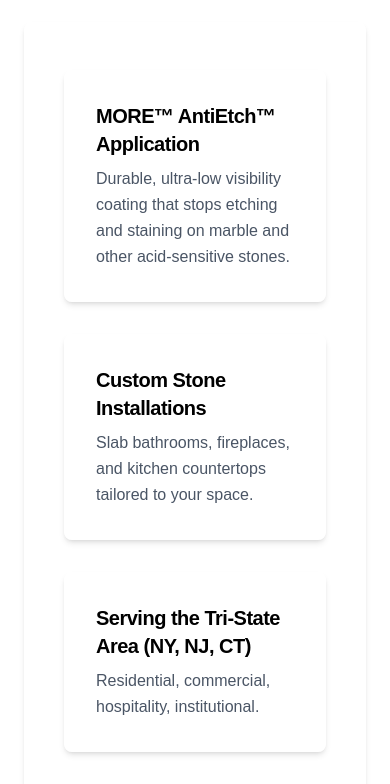
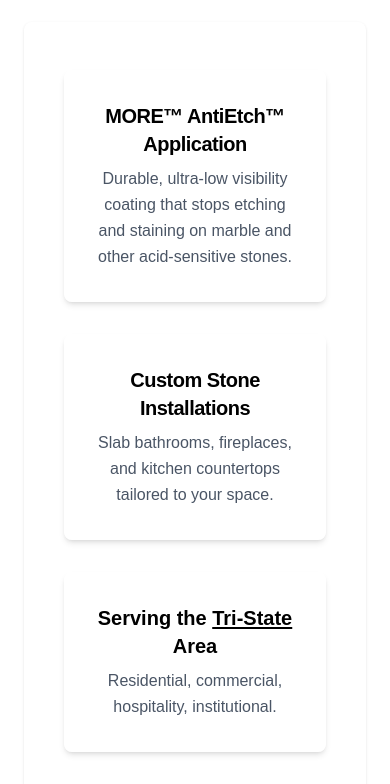
Before and after one commit to tanav-malhotra/stone-protection-pro-website, a Next.js app: page / in a window 390 px wide. Shown: the part 784-1568 px from the top of the page. Built offline with nearby package versions, Linux system fonts and the light colour scheme.

Commit message:
add tooltip for Tri-State area explanation in Services component; refine layout and shadow styles for improved consistency

```diff
--- a/src/components/Services.tsx
+++ b/src/components/Services.tsx
@@ -1,30 +1,66 @@
 import {services} from "@/data/site";
+import {useEffect, useRef, useState} from "react";
 
 export default function Services() {
+    const [tipOpen, setTipOpen] = useState(false);
+    const tipRef = useRef<HTMLButtonElement | null>(null);
+
+    /* close tooltip if you click anywhere else */
+    useEffect(() => {
+        const close = (e: MouseEvent) => {
+            if (!tipRef.current?.contains(e.target as Node)) setTipOpen(false);
+        };
+        window.addEventListener("click", close);
+        return () => window.removeEventListener("click", close);
+    }, []);
+
     return (
         <section id="services" className="scroll-mt-16 px-6 py-20 bg-white">
             <h2 className="text-4xl font-semibold mb-10 text-center">What We Do</h2>
 
             <div className="max-w-6xl mx-auto grid md:grid-cols-2 gap-12 items-center">
                 {/* left column – service list */}
-                <div className="min-h-[620px] px-10 py-12 flex flex-col justify-between shadow-md rounded-lg gap-8">
+                <div
+                    className="min-h-[620px] px-10 py-12 flex flex-col justify-between shadow-sm sm:shadow-md rounded-lg gap-8">
                     {services.map((s) => (
                         <div
                             key={s.title}
-                            className="bg-white/70 rounded-lg shadow-md p-8
-+                                       transition hover:shadow-lg"
+                            className="bg-white/70 rounded-lg shadow-md p-8 transition hover:shadow-lg text-center"
                         >
-                            <h3
-                                className="text-xl font-semibold mb-2 tracking-tight
-                                       group-hover:text-gray-900"
-                            >
-                                {s.title}
-                            </h3>
-                            <p className="text-gray-600 leading-relaxed">{s.desc}</p>
+                            {s.title.startsWith("Serving") ? (
+                                /* custom heading with tooltip */
+                                <h3 className="text-xl font-semibold mb-2">
+                                    Serving the{" "}
+                                    <button
+                                        ref={tipRef}
+                                        onClick={(e) => {
+                                            e.stopPropagation();
+                                            setTipOpen(!tipOpen);
+                                        }}
+                                        className="underline decoration-2 underline-offset-2 relative"
+                                    >
+                                        Tri‑State
+                                        {tipOpen && (
+                                            <span className="absolute -top-6 left-1/2 -translate-x-1/2
+                                               whitespace-nowrap bg-black text-white text-xs
+                                               px-2 py-1 rounded shadow-lg">
+                                                (NY, NJ, CT)
+                                            </span>
+                                        )}
+                                    </button>
+                                    {" "}
+                                    Area
+                                </h3>
+                            ) : (
+                                <>
+                                    <h3 className="text-xl font-semibold mb-2 tracking-tight group-hover:text-gray-900">{s.title}</h3>
+                                </>
+                            )}
+
+                            <p className="text-base text-gray-600 leading-relaxed">{s.desc}</p>
                         </div>
                     ))}
                 </div>
-
 
                 {/* right column – single portrait video */}
                 <div className="relative w-full h-[840px] rounded shadow-lg overflow-hidden">
```
